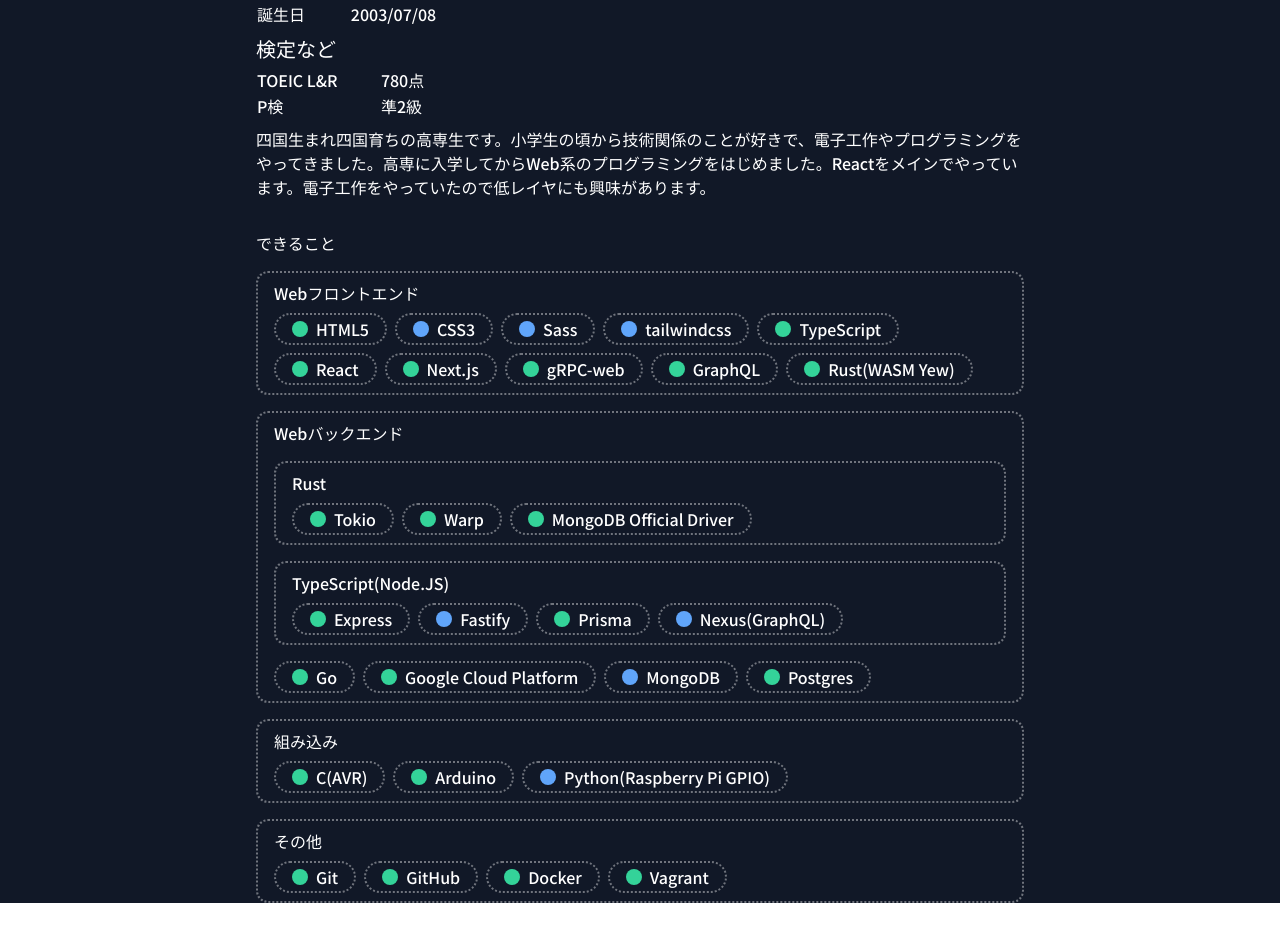
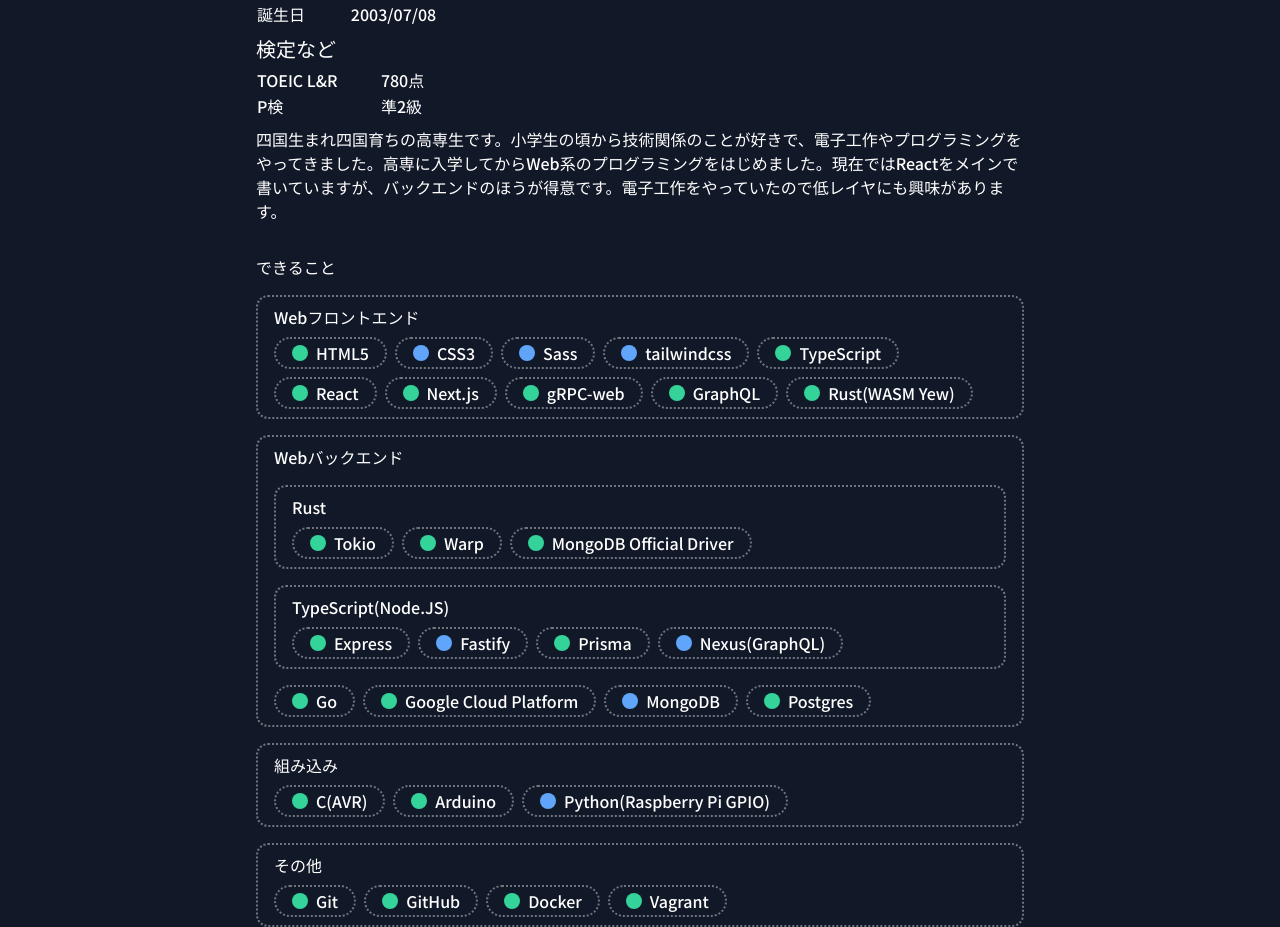
Before and after one commit to kawaemon/portfolio, a Next.js app: page / in a window 1280 px wide. Shown: the part 929-1856 px from the top of the page. Before the commit the page ends 1832 px from the top, so only its background shows below. Built offline with nearby package versions, Linux system fonts and the light colour scheme.

Commit message:
chore: update profile text

```diff
--- a/src/components/Profile.tsx
+++ b/src/components/Profile.tsx
@@ -41,7 +41,7 @@
             </table>
 
             <p className="mt-2">
-                四国生まれ四国育ちの高専生です。小学生の頃から技術関係のことが好きで、電子工作やプログラミングをやってきました。高専に入学してからWeb系のプログラミングをはじめました。Reactをメインでやっています。電子工作をやっていたので低レイヤにも興味があります。
+                四国生まれ四国育ちの高専生です。小学生の頃から技術関係のことが好きで、電子工作やプログラミングをやってきました。高専に入学してからWeb系のプログラミングをはじめました。現在ではReactをメインで書いていますが、バックエンドのほうが得意です。電子工作をやっていたので低レイヤにも興味があります。
             </p>
         </section>
     );
```
